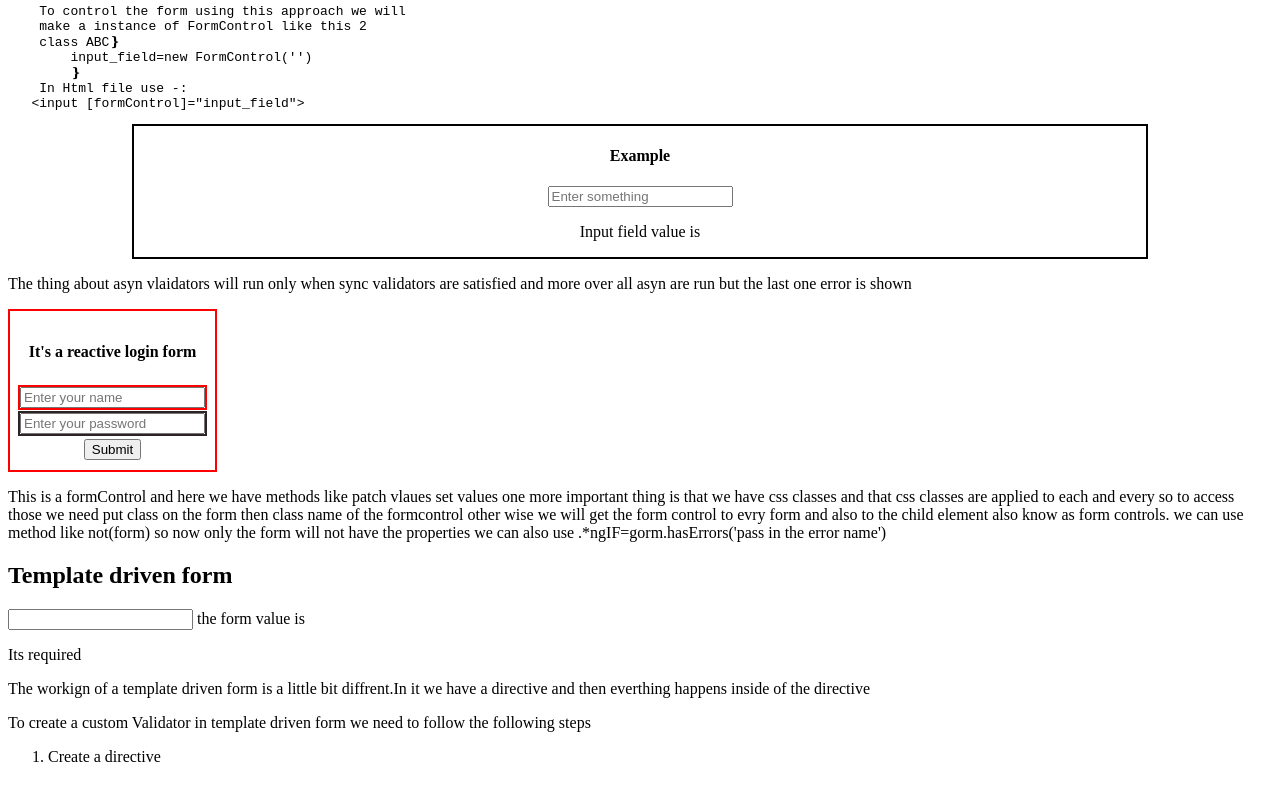
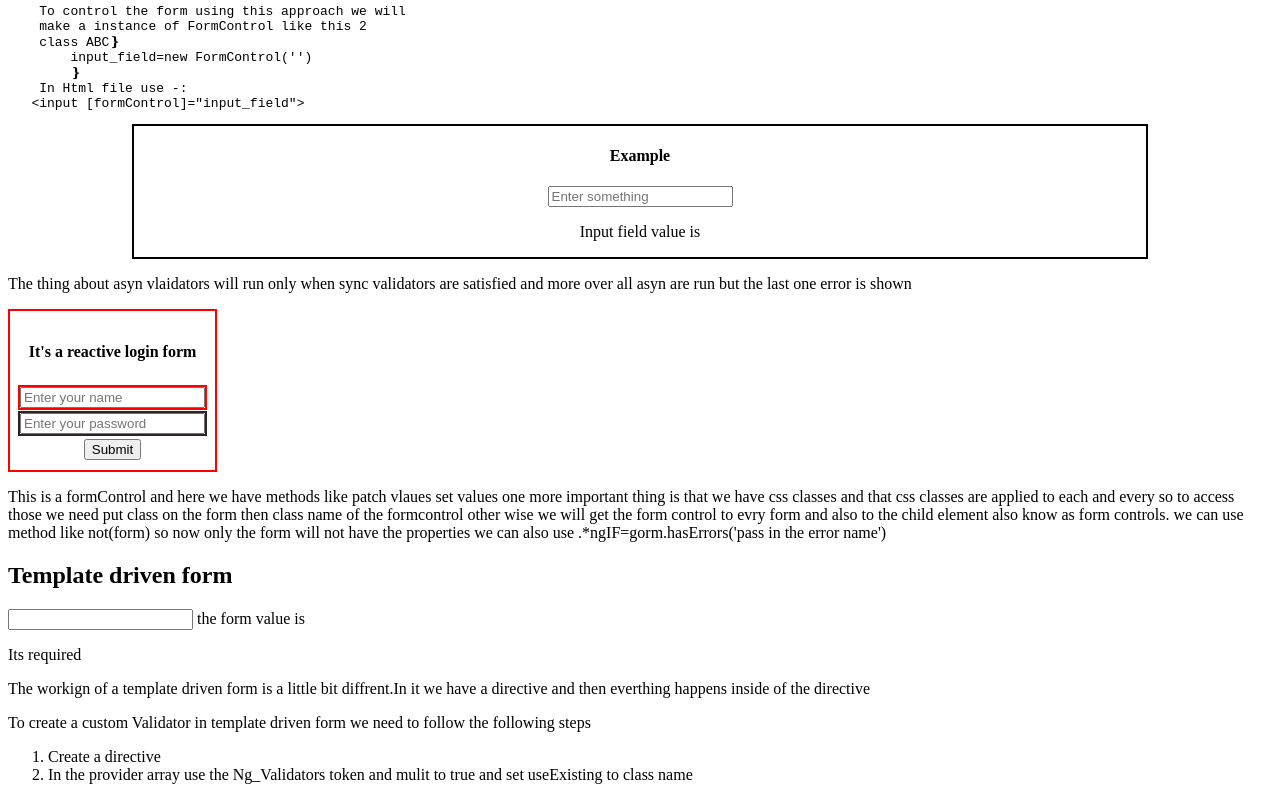
Before and after one commit to Msuf123/angular-forms-practice, an Angular app: page / in a window 1280 px wide. Shown: the part 285-1085 px from the top of the page. Built offline with nearby package versions, Linux system fonts and the light colour scheme.

Commit message:
Understanding the multi:true,nested service

```diff
--- a/src/app/forms-types/template-driven/template-driven.component.html
+++ b/src/app/forms-types/template-driven/template-driven.component.html
@@ -7,4 +7,5 @@ the form value is {{value}}
 <p>To create a custom Validator in template driven form we need to follow the following steps</p>
 <ol>
     <li>Create a directive</li>
+    <li>In the provider array use the Ng_Validators token and mulit to true and set useExisting to class name</li>
 </ol>
```
Also changed, not shown: src/app/service/fetch.service.ts (added, +9 -0 lines), src/app/service/logger-one.service.ts (added, +9 -0 lines).
